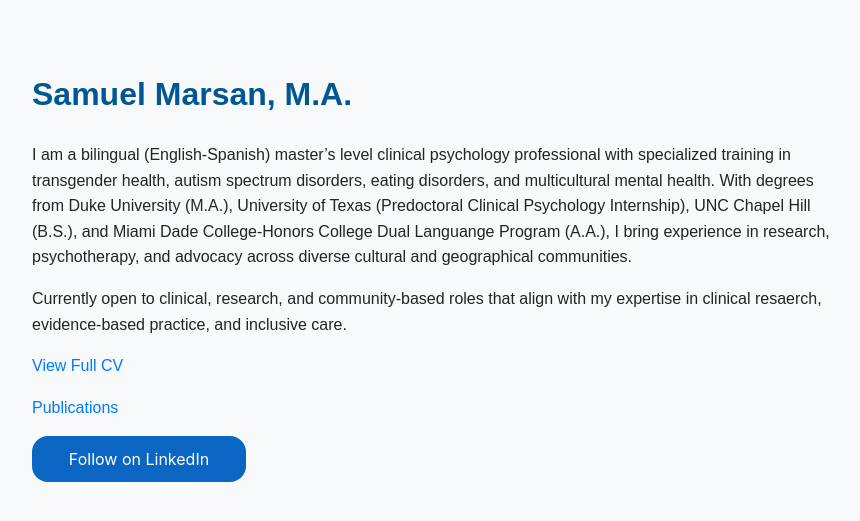
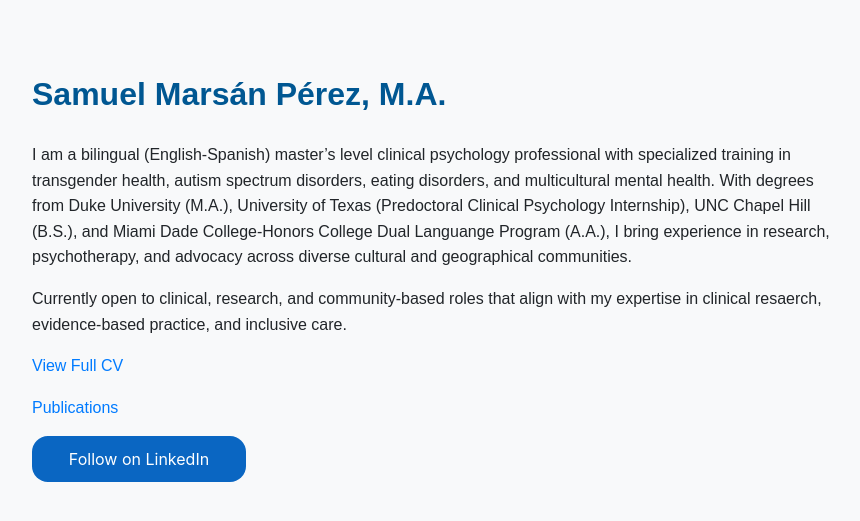
Before and after one commit to sm459-hub/samuelmarsan.github.io, a Jekyll site: the page built from index.md, in a window 1280 px wide. Shown: the top 521 px of the page, without its empty margins (208-1068 px from the left). Built offline with Jekyll 4.4.1, drawn with Linux system fonts in a browser that asks for light colours.

Commit message:
Update index.md

```diff
--- a/index.md
+++ b/index.md
@@ -1,6 +1,6 @@
 ---
 layout: default
-title: Samuel Marsan, M.A.
+title: Samuel Marsán Pérez, M.A.
 ---
 
 I am a bilingual (English-Spanish) master's level clinical psychology professional with specialized training in transgender health, autism spectrum disorders, eating disorders, and multicultural mental health. With degrees from Duke University (M.A.), University of Texas (Predoctoral Clinical Psychology Internship), UNC Chapel Hill (B.S.), and Miami Dade College-Honors College Dual Languange Program (A.A.), I bring experience in research, psychotherapy, and advocacy across diverse cultural and geographical communities.
```
